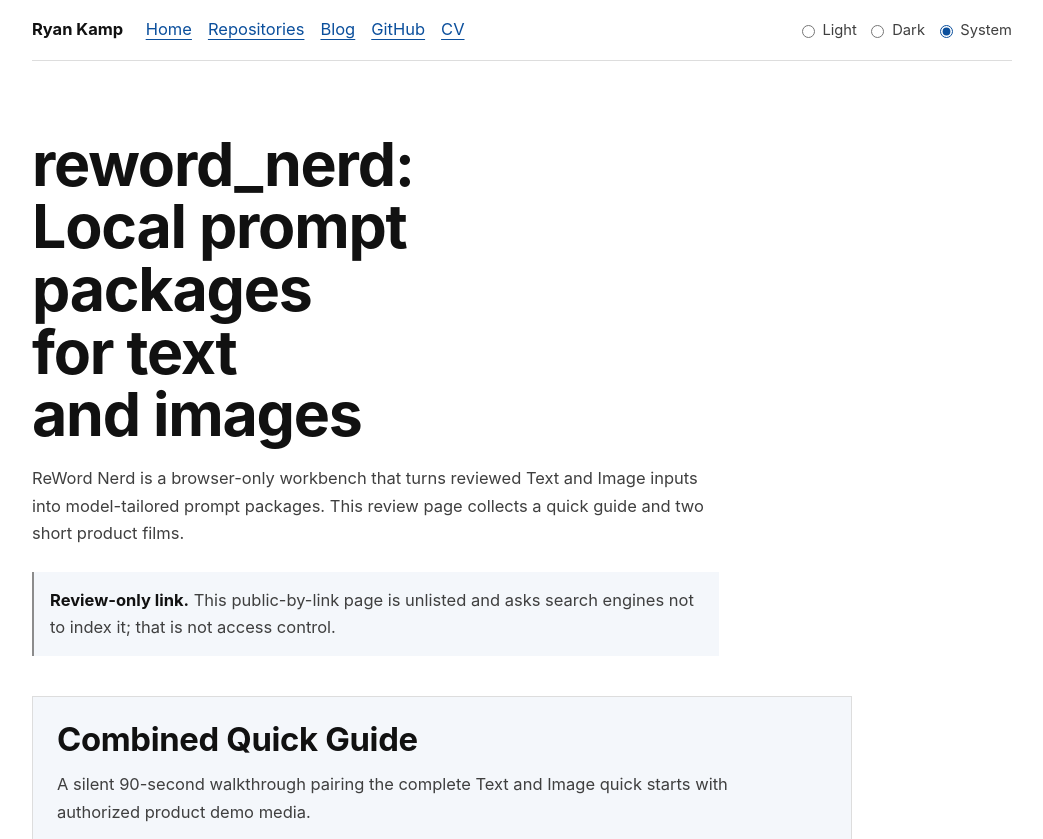
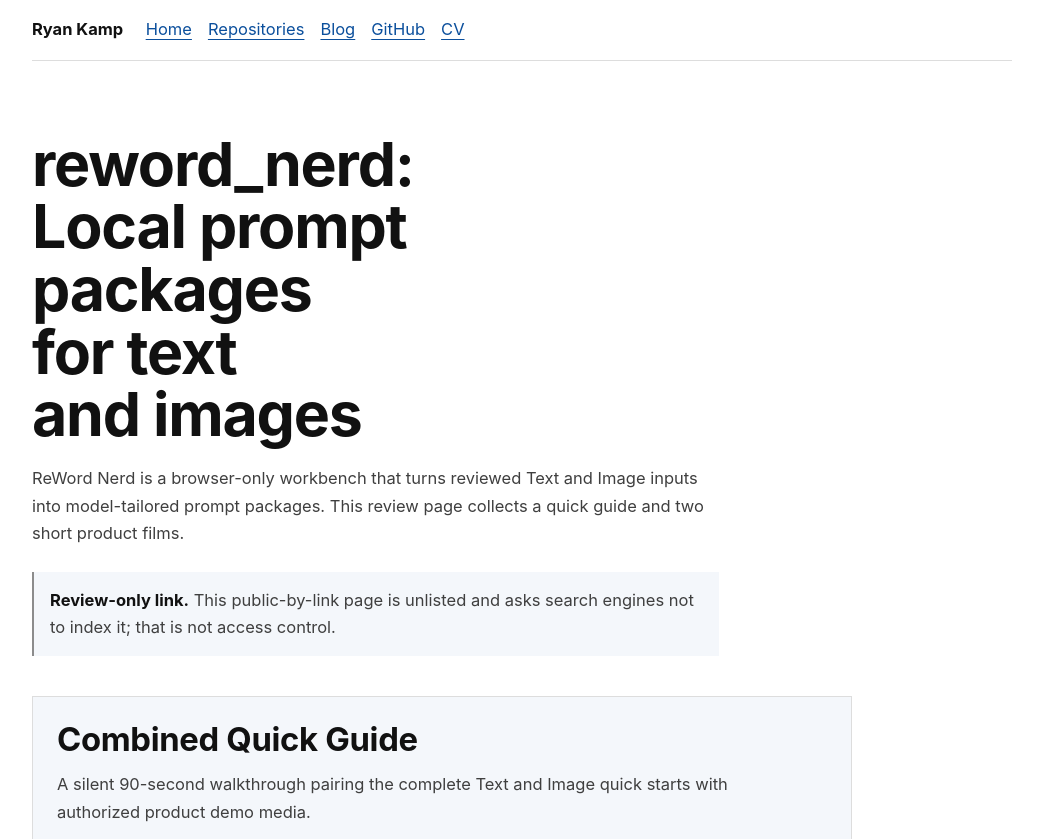
Before and after one commit to ryanjosephkamp/blog, a Jekyll site: the page built from articles/reword-nerd.md, in a window 1280 px wide and 900 px high, cut to the strip 0-839 px from the top of the window. Shown: the whole strip, without its empty margins (118-1161 px from the left). Built offline with Jekyll 4.4.1, drawn with Linux system fonts in a browser that asks for light colours.

Commit message:
fix: make film review accessible and storage-free

```diff
--- a/_layouts/default.html
+++ b/_layouts/default.html
@@ -16,7 +16,9 @@
     <meta name="robots" content="{{ page.robots | escape }}" />
     {% endif %}
     <link rel="stylesheet" href="{{ '/assets/css/site.css' | relative_url }}" />
+    {% unless page.storage_free %}
     <script src="{{ '/assets/js/theme.js' | relative_url }}" defer></script>
+    {% endunless %}
     {% if page.scripts %} {% for script in page.scripts %}
     <script src="{{ script | relative_url }}" defer></script>
     {% endfor %} {% endif %}
@@ -44,6 +46,7 @@
             >CV</a
           >
         </nav>
+        {% unless page.storage_free %}
         <fieldset class="theme-switcher" aria-label="Theme">
           <legend>Theme</legend>
           <label><input type="radio" name="theme" value="light" /> Light</label>
@@ -53,6 +56,7 @@
             System</label
           >
         </fieldset>
+        {% endunless %}
       </header>
 
       <main class="page-content" id="content">{{ content }}</main>
```
Also changed, not shown: articles/reword-nerd.md (+4 -0 lines).
